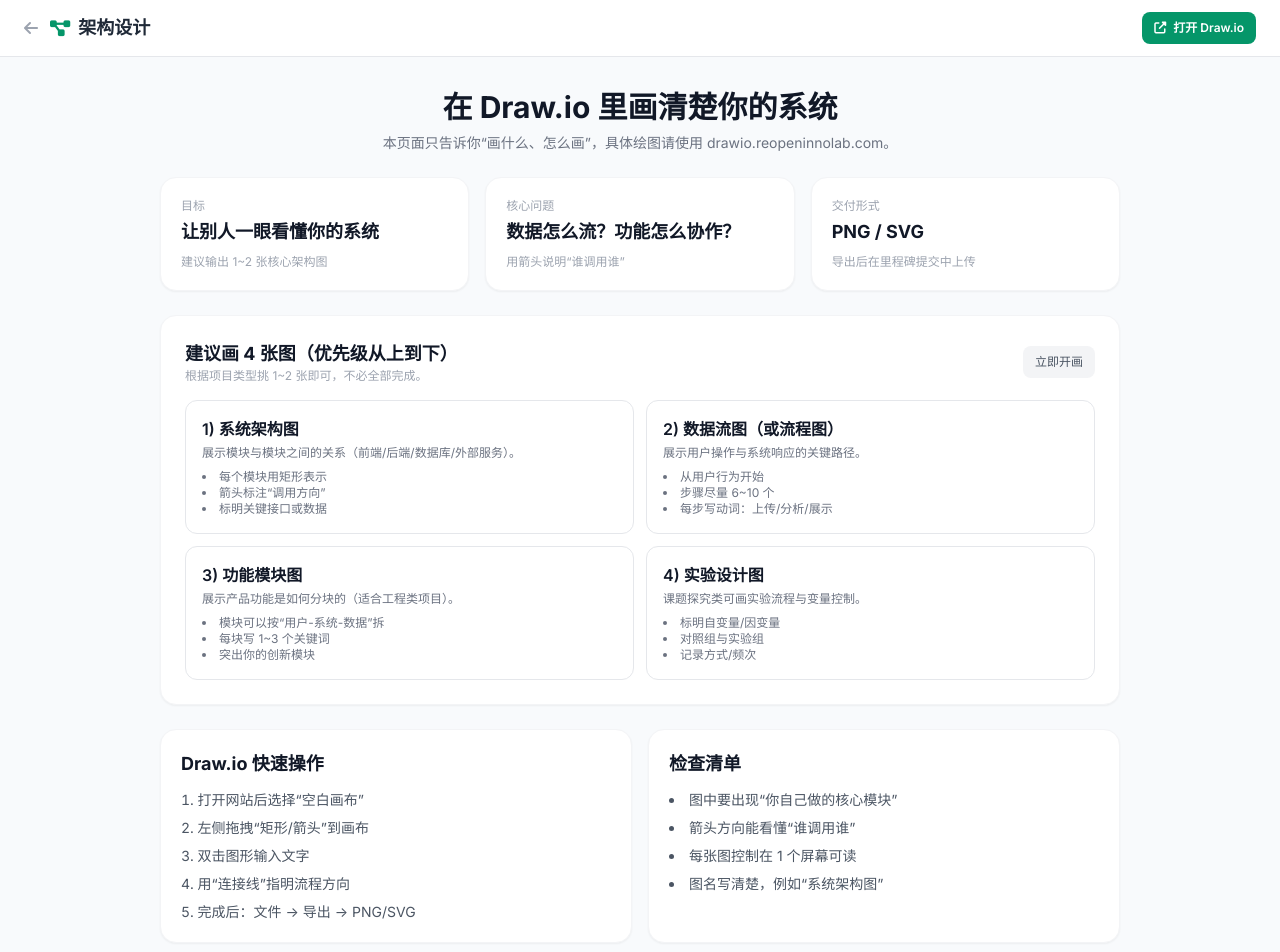
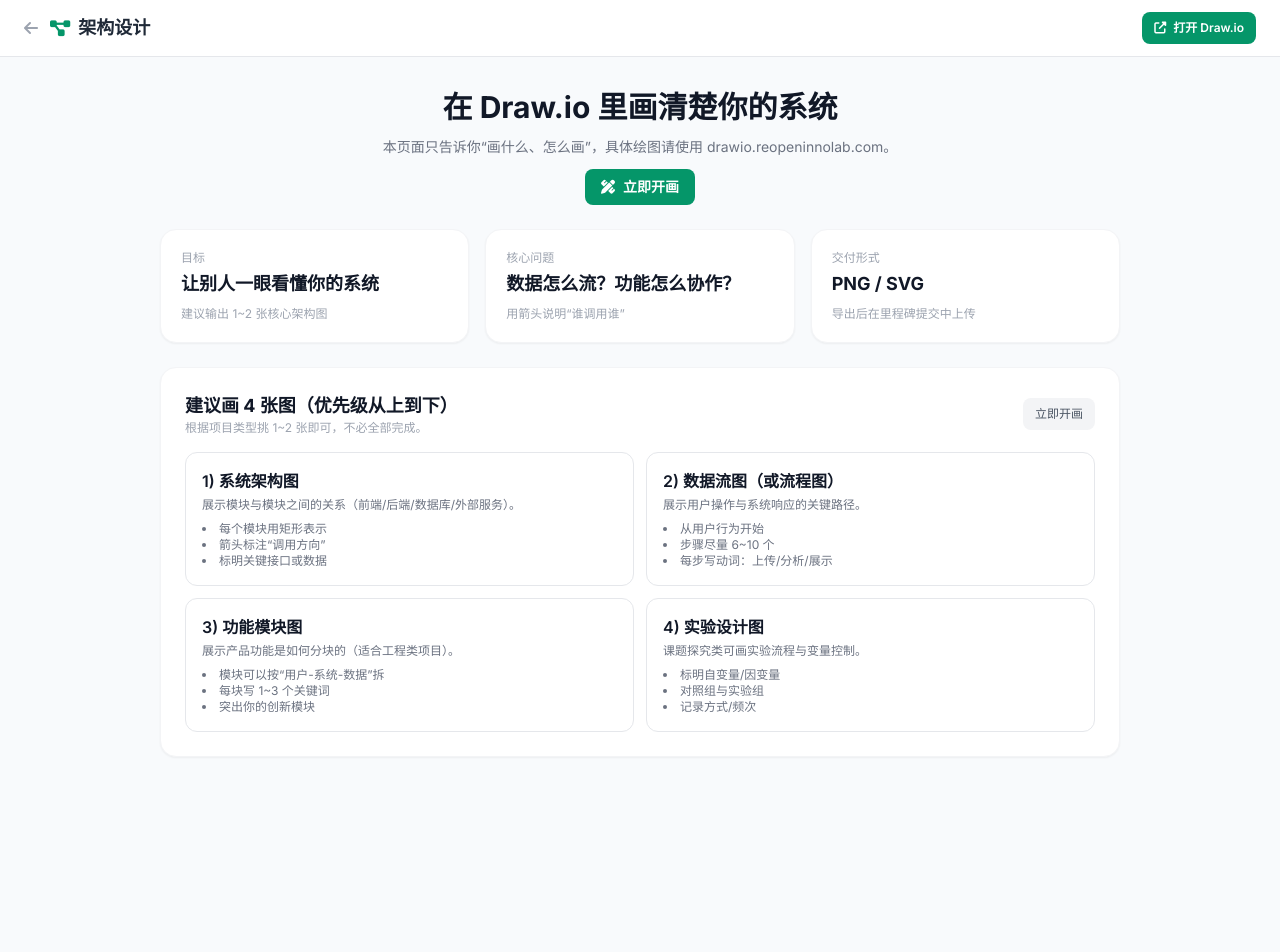
Before and after one commit to haitao926/ai-breakthrough-plan, a Vue app in the folder apps/web-vue/: page /tools/architect in a window 1280 px wide. Shown: the top 952 px of the page. After the commit the page ends 800 px from the top, so only its background shows below. Built offline with nearby package versions, Linux system fonts and the light colour scheme.

Commit message:
refactor: update architect guide layout

```diff
--- a/apps/web-vue/src/pages/tools/Architect.vue
+++ b/apps/web-vue/src/pages/tools/Architect.vue
@@ -15,9 +15,15 @@
     </nav>
 
     <main class="flex-1 max-w-5xl mx-auto w-full p-8 space-y-6">
-      <section class="text-center">
-        <h2 class="text-3xl font-bold text-gray-900 mb-2">在 Draw.io 里画清楚你的系统</h2>
+      <section class="text-center space-y-3">
+        <h2 class="text-3xl font-bold text-gray-900">在 Draw.io 里画清楚你的系统</h2>
         <p class="text-gray-500 text-sm">本页面只告诉你“画什么、怎么画”，具体绘图请使用 drawio.reopeninnolab.com。</p>
+        <button
+          class="inline-flex items-center gap-2 px-4 py-2 bg-emerald-600 text-white rounded-lg text-sm font-semibold hover:bg-emerald-700 transition"
+          @click="openDrawio"
+        >
+          <i class="fas fa-pen-ruler"></i> 立即开画
+        </button>
       </section>
 
       <section class="grid gap-4 md:grid-cols-3">
@@ -87,28 +93,6 @@
           </div>
         </div>
       </section>
-
-      <section class="grid gap-4 md:grid-cols-2">
-        <div class="bg-white p-5 rounded-2xl border border-gray-100 shadow-sm">
-          <h3 class="text-lg font-bold text-gray-900">Draw.io 快速操作</h3>
-          <ol class="text-sm text-gray-600 mt-3 space-y-2 list-decimal list-inside">
-            <li>打开网站后选择“空白画布”</li>
-            <li>左侧拖拽“矩形/箭头”到画布</li>
-            <li>双击图形输入文字</li>
-            <li>用“连接线”指明流程方向</li>
-            <li>完成后：文件 → 导出 → PNG/SVG</li>
-          </ol>
-        </div>
-        <div class="bg-white p-5 rounded-2xl border border-gray-100 shadow-sm">
-          <h3 class="text-lg font-bold text-gray-900">检查清单</h3>
-          <ul class="text-sm text-gray-600 mt-3 space-y-2 list-disc list-inside">
-            <li>图中要出现“你自己做的核心模块”</li>
-            <li>箭头方向能看懂“谁调用谁”</li>
-            <li>每张图控制在 1 个屏幕可读</li>
-            <li>图名写清楚，例如“系统架构图”</li>
-          </ul>
-        </div>
-      </section>
     </main>
   </div>
 </template>
```
Also changed, not shown: 5 other files (tests, documents, lock files or other folders).
